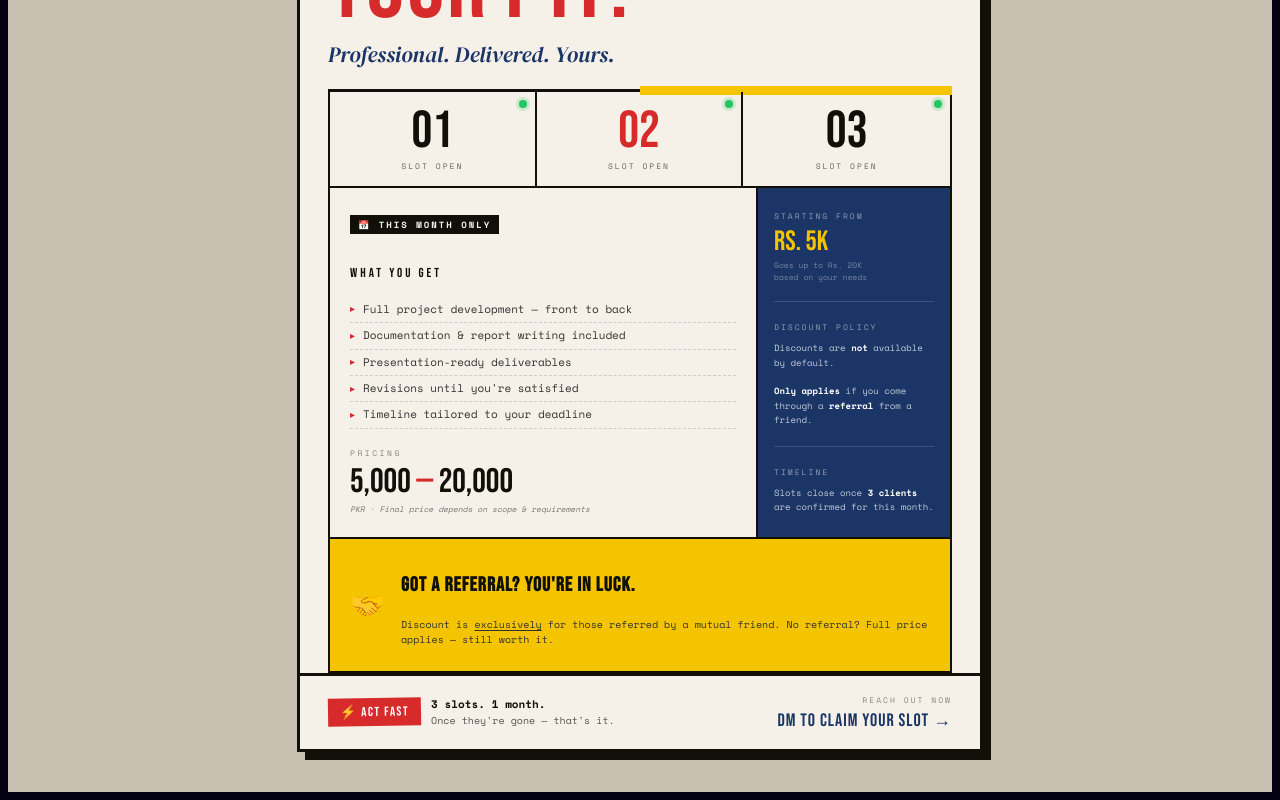
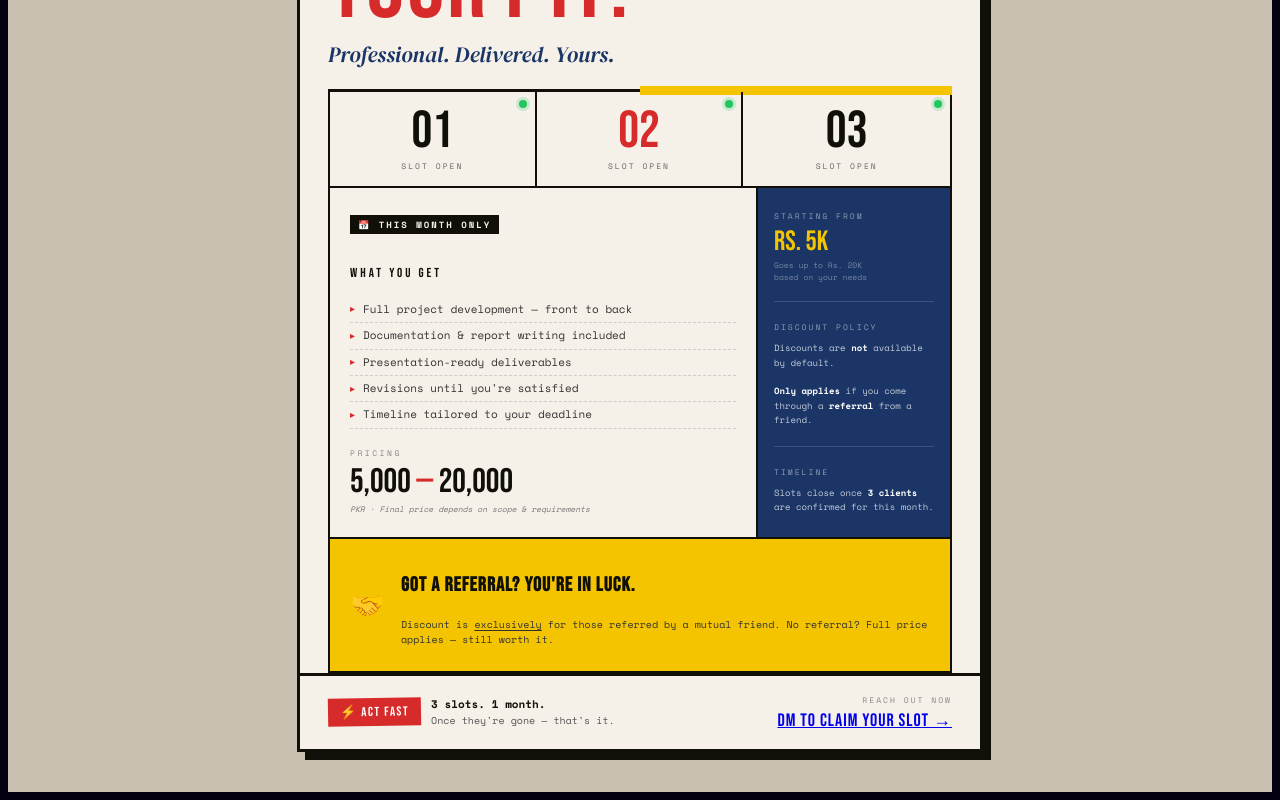
Before and after one commit to coddyismail/portfolio, a Next.js app: page /poster in a window 1280 px wide. Shown: the part 303-1103 px from the top of the page. Built offline with nearby package versions, Linux system fonts and the light colour scheme.

Commit message:
poster.js

```diff
--- a/src/pages/poster.js
+++ b/src/pages/poster.js
@@ -138,7 +138,7 @@ export default function Poster() {
             </div>
             <div className={styles.ctaBlock}>
               <div className={styles.ctaLabel}>Reach out now</div>
-              <div className={styles.ctaAction}>DM TO CLAIM YOUR SLOT →</div>
+              <div className={styles.ctaAction}><a href="https://wa.me/+919405227703" >DM TO CLAIM YOUR SLOT →</a></div>
             </div>
           </div>
 
```
